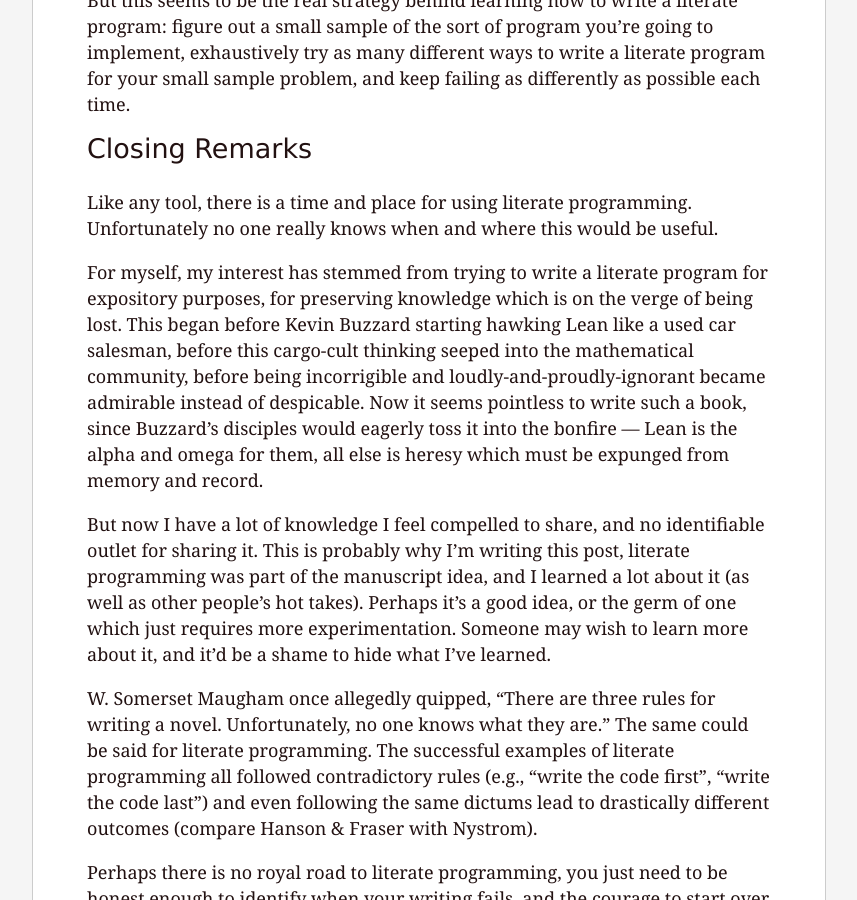
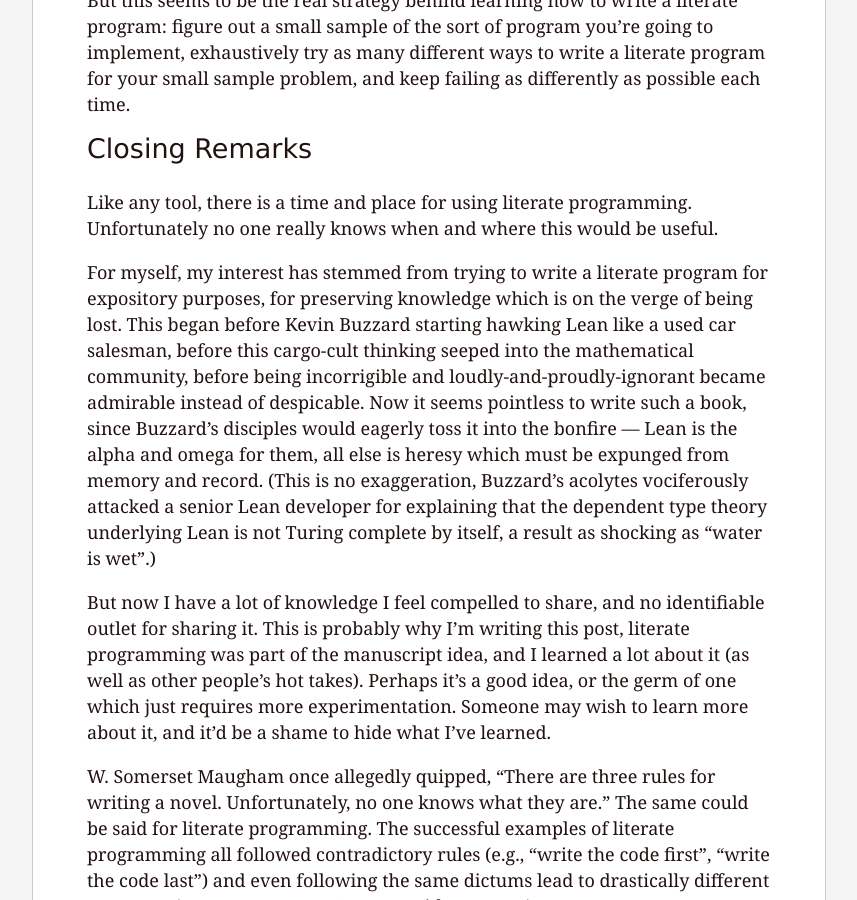
Before and after one commit to pqnelson/pqnelson.github.com, a Jekyll site: the page built from _posts/2024-05-29-literate-programming.md, in a window 1280 px wide and 900 px high, scrolled down 11720 px. Shown: the whole window, without its empty margins (211-1068 px from the left). Built offline with Jekyll 4.4.1, drawn with Linux system fonts in a browser that asks for light colours.

Commit message:
[minor] Added explanatory remark about friendliness

```diff
--- a/_posts/2024-05-29-literate-programming.md
+++ b/_posts/2024-05-29-literate-programming.md
@@ -535,7 +535,11 @@
 loudly-and-proudly-ignorant became admirable instead of despicable. Now
 it seems pointless to write such a book, since Buzzard's disciples would
 eagerly toss it into the bonfire --- Lean is the alpha and omega for
-them, all else is heresy which must be expunged from memory and record.
+them, all else is heresy which must be expunged from memory and
+record. (This is no exaggeration, Buzzard's acolytes vociferously
+attacked a senior Lean developer for explaining that the dependent type
+theory underlying Lean is not Turing complete by itself, a result as
+shocking as "water is wet".)
 
 But now I have a lot of knowledge I feel compelled to share, and no
 identifiable outlet for sharing it. This is probably why I'm writing
```
